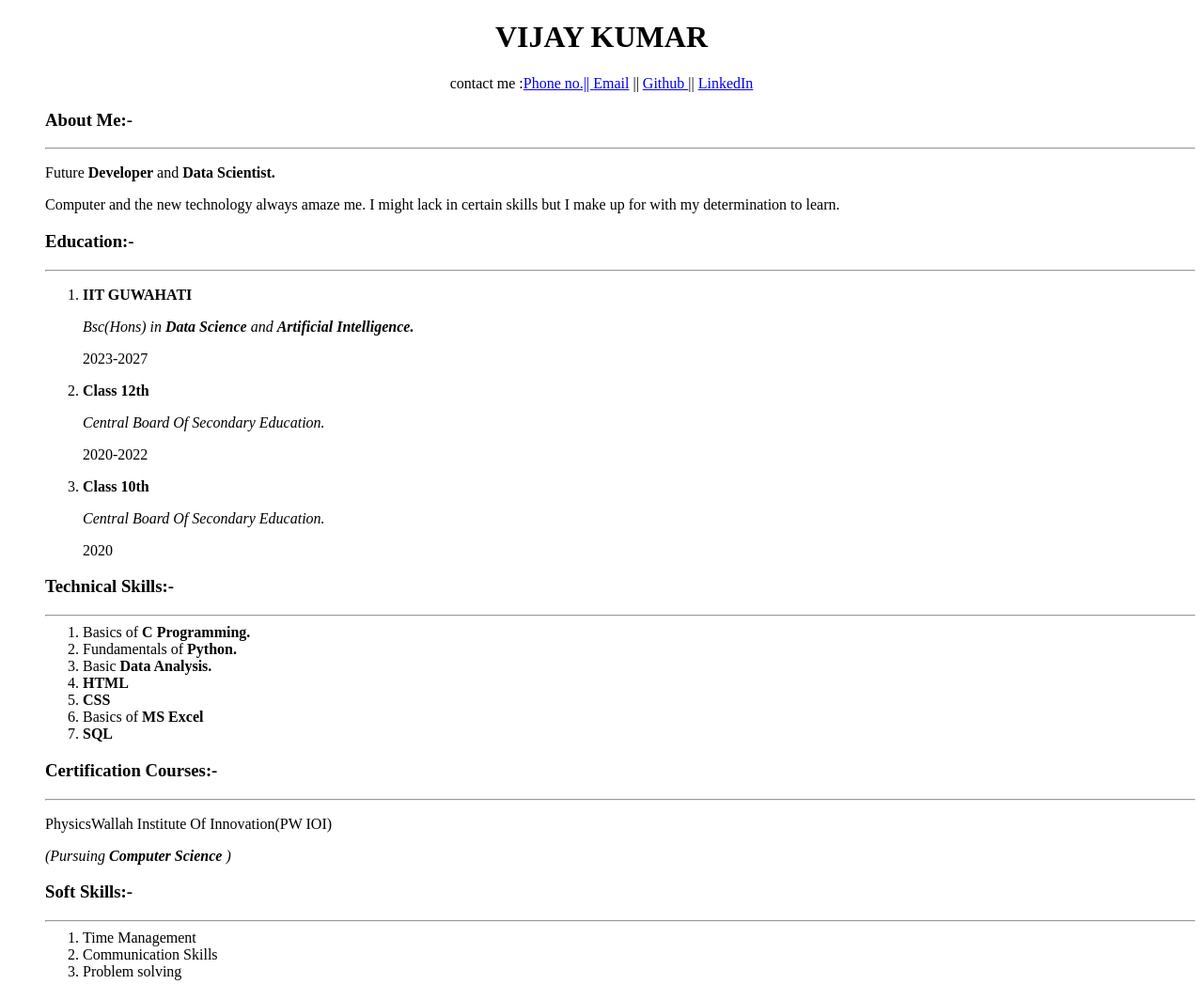
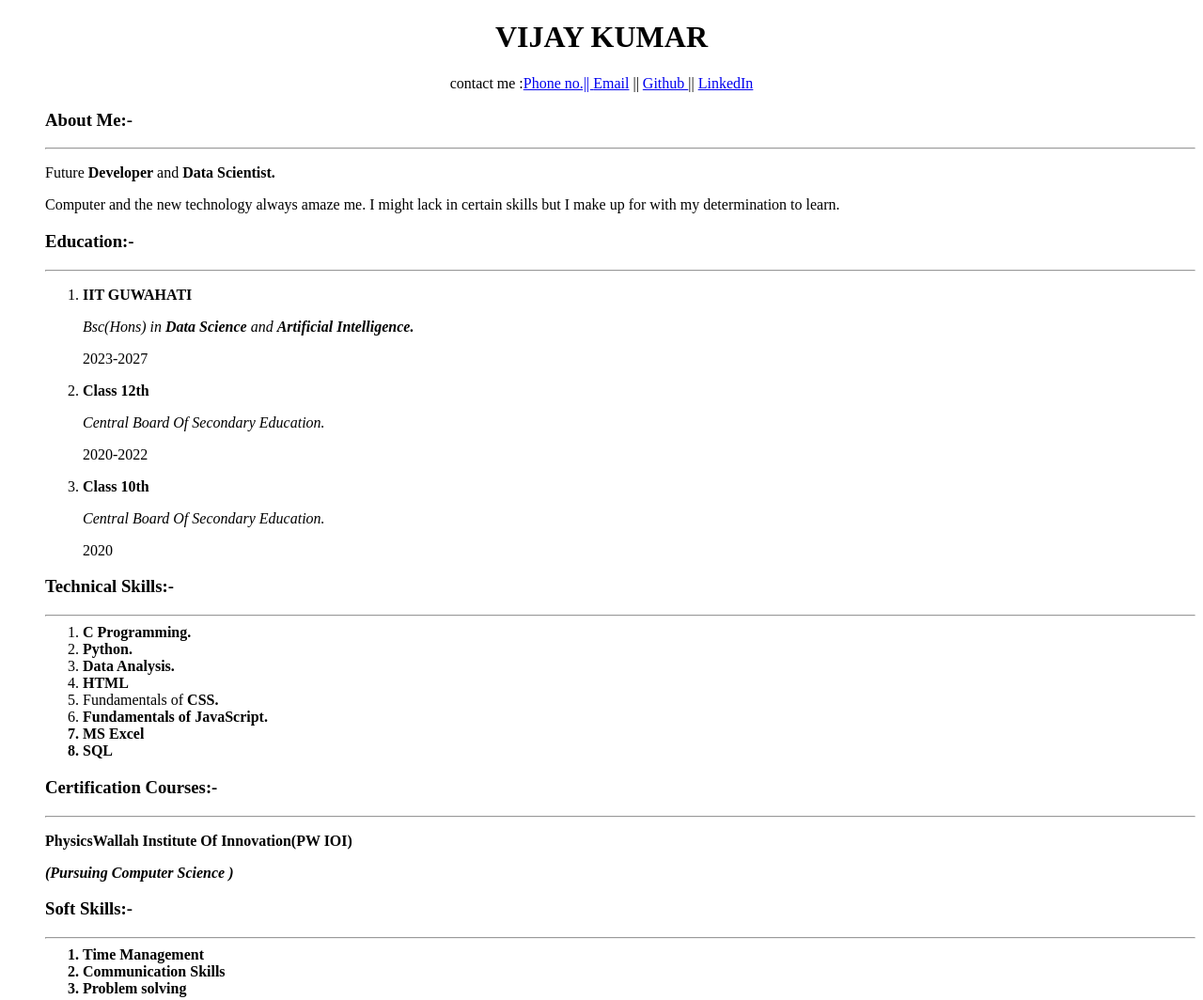
Before and after one commit to Vijay6923/Resume, a plain HTML site: page index.html in a window 1280 px wide. Shown: the whole page at 94% size. Drawn offline with Linux system fonts and the light colour scheme.

Commit message:
update in technical skills

```diff
--- a/index.html
+++ b/index.html
@@ -38,12 +38,13 @@
     <h3>Technical Skills:-</h3>
     <hr>
     <ol>
-        <li>Basics of <b>C Programming.</b></li>
-        <li>Fundamentals of <b>Python.</b></li>
-        <li>Basic <b>Data Analysis.</b></li>
+        <li><b>C Programming.</b></li>
+        <li><b>Python.</b></li>
+        <li><b>Data Analysis.</b></li>
         <li><B>HTML</B></li>
-        <li><b>CSS</b></li>
-        <li>Basics of <b>MS Excel</b></li>
+        <li>Fundamentals of <b>CSS.</b</li>
+        <li>Fundamentals of <b>JavaScript.</b></li>
+        <li><b>MS Excel</b></li>
         <li><b>SQL</b></li>
 
     </ol>
```
